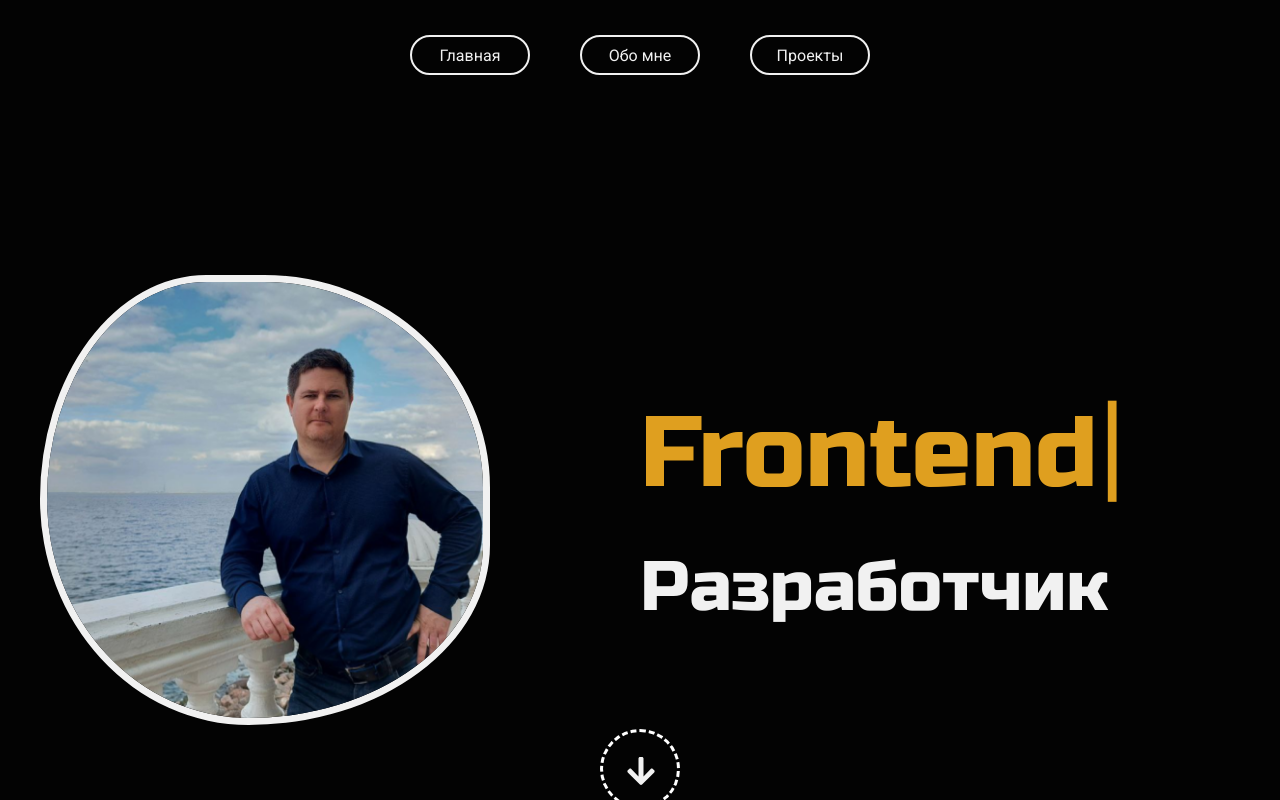
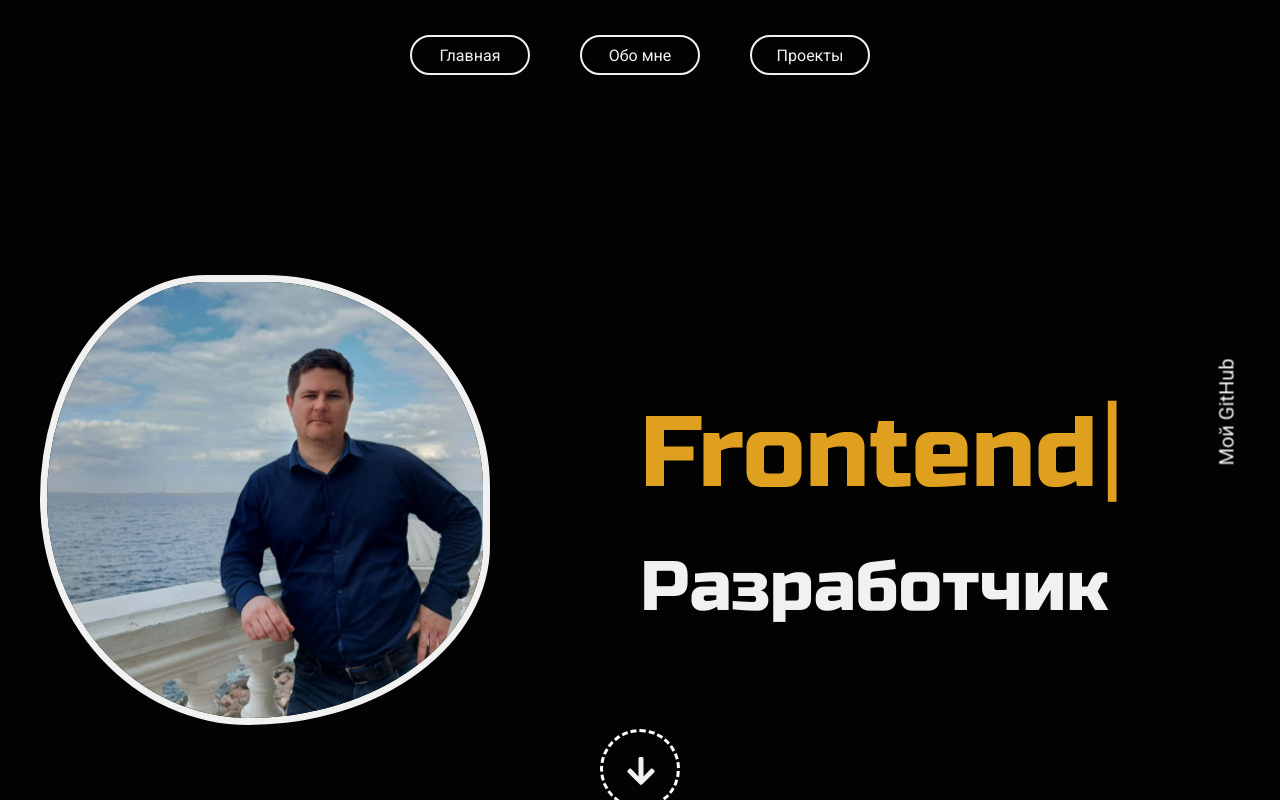
Before and after one commit to alexsmith-proff/portfolio, a Next.js app: page / in a window 1280 px wide. Built offline with nearby package versions, Linux system fonts and the light colour scheme.

Commit message:
[add] GitHub link to main page

```diff
--- a/src/app/components/arrow_down/arrow_down.tsx
+++ b/src/app/components/arrow_down/arrow_down.tsx
@@ -1,7 +1,6 @@
 import { FC } from "react";
 
 import { FaArrowDown } from "react-icons/fa";
-import { FaArrowDownLong } from "react-icons/fa6";
 
 import s from './arrow_down.module.scss'
 
@@ -12,7 +11,6 @@ const ArrowDown: FC<ArrowDownProps> = ({ }) => {
         <div className={s.btn}>
             <div className={s.border}></div>
             <FaArrowDown className={s.arrow} size={32} />
-            {/* <FaArrowDownLong  className={s.arrow} size={32} /> */}
         </div>
     )
 }
--- a/src/app/modules/main_page/main_page.module.scss
+++ b/src/app/modules/main_page/main_page.module.scss
@@ -16,3 +16,11 @@
     display: flex;
     justify-content: center;
 }
+.git{
+    // transform: translateY(-80%);
+    font-size: 20px;
+    transform: rotate(-90deg);
+    top: 50%;
+    right: 0px;
+    position: fixed;
+}
--- a/src/app/modules/main_page/main_page.tsx
+++ b/src/app/modules/main_page/main_page.tsx
@@ -5,6 +5,7 @@ import MainTitle from "@/app/components/main_title/main_title";
 
 import s from './main_page.module.scss'
 import ArrowDown from "@/app/components/arrow_down/arrow_down";
+import Link from "next/link";
 
 interface MainPageProps { }
 
@@ -21,7 +22,12 @@ const MainPage: FC<MainPageProps> = ({ }) => {
             </div>
             <div className={s.arrow}>
                 <ArrowDown />
-
+            </div>
+            <div className={s.git}>
+                {/* Мой GITHUB */}
+                <Link href="https://github.com/alexsmith-proff" target="_blank">
+                    Мой GitHub
+                </Link>
             </div>
         </div>
     )
--- a/src/app/page.tsx
+++ b/src/app/page.tsx
@@ -1,6 +1,4 @@
-import RootLayout from "./layout";
 import MainPage from "./modules/main_page/main_page";
-import s from "./page.module.css";
 
 export default function Home() {
   return (
```
